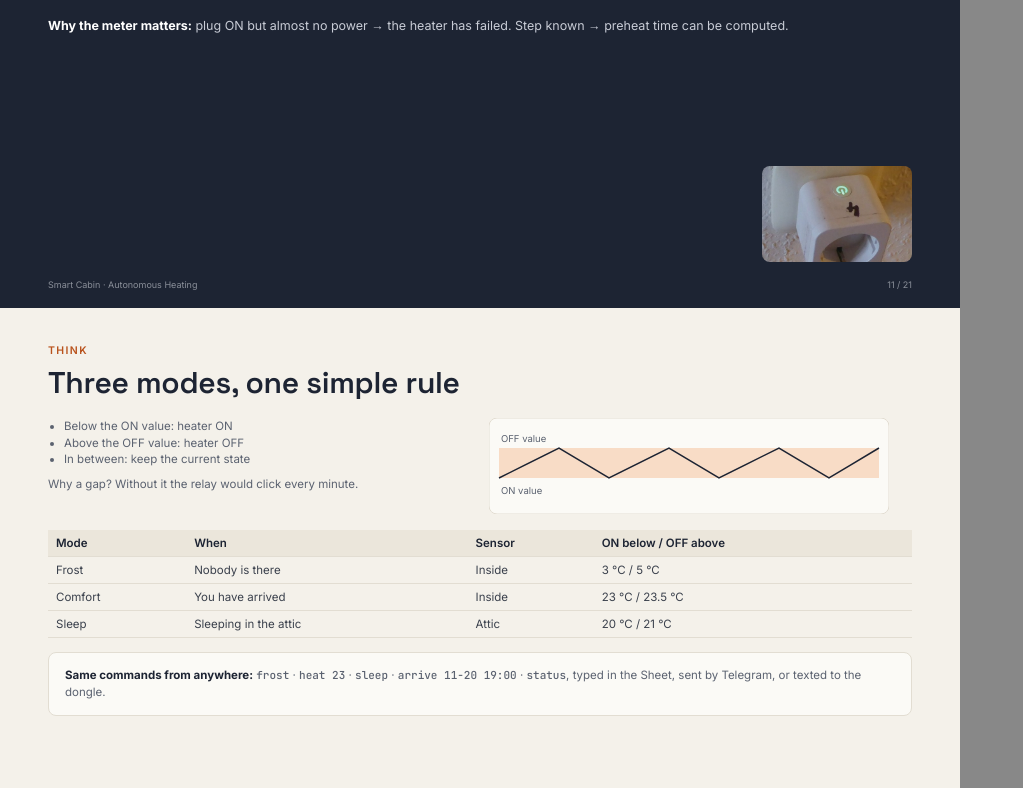
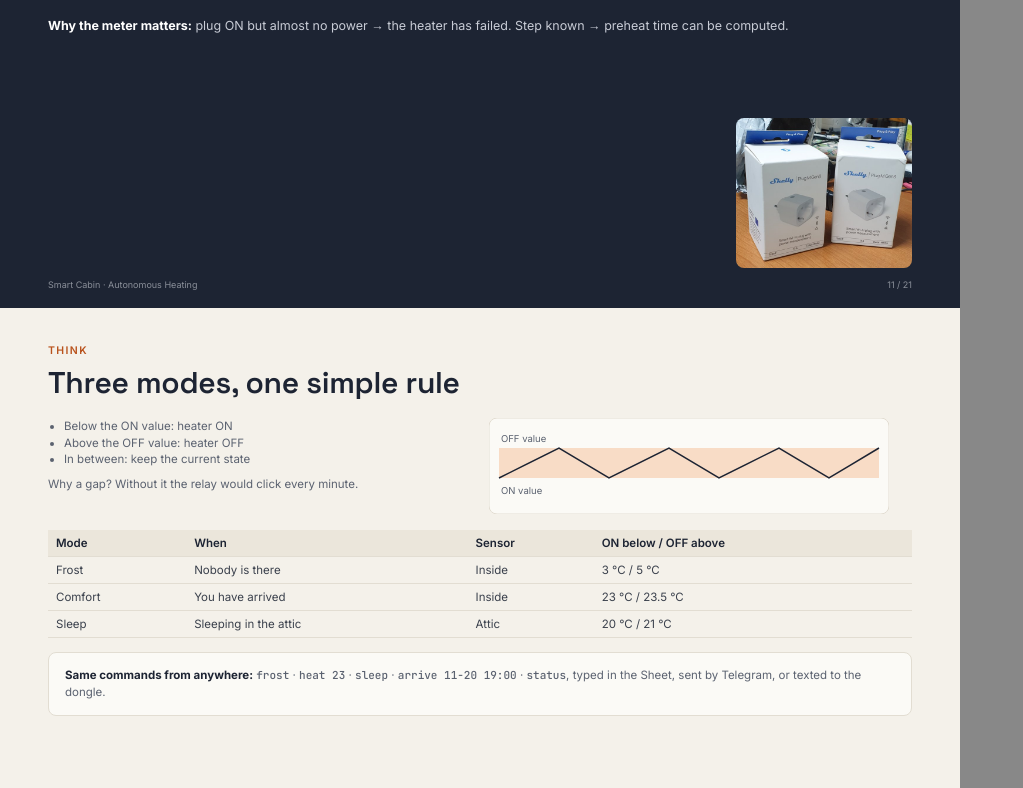
Before and after one commit to ryucheol/sc-sensors, a plain HTML site: page docs/talk/smart-cabin-talk.html in a window 1280 px wide. Shown: the part 5632-6420 px from the top of the page, without its empty margins (0-1023 px from the left). Drawn offline with Linux system fonts and the light colour scheme.

Commit message:
발표자료 11·21쪽: Shelly 플러그를 실제 Shelly Plug M Gen3 사진(직접 촬영)으로, 부품표 온도계도 전체 사진으로
Co-Authored-By: Claude Opus 5.5 <noreply@anthropic.com>
Claude-Session: https://claude.ai/code/session_01VAM9mEghuC1EmF8qg8GhWk

```diff
--- a/docs/talk/smart-cabin-talk.html
+++ b/docs/talk/smart-cabin-talk.html
@@ -270,7 +270,7 @@ svg text { font-family:Inter, sans-serif; }
     <div class="cardd" style="background:#2a3243"><div class="big">Scripts</div><p>The plug runs its own small JavaScript program: a second brain next to the heater.</p></div>
   </div>
   <p style="margin-top:20px; font-size:12.5px"><b style="color:#fff">Why the meter matters:</b> plug ON but almost no power → the heater has failed. Step known → preheat time can be computed.</p>
-  <img src="plug.jpg" style="position:absolute; right:48px; bottom:46px; width:150px; height:96px; object-fit:cover; border-radius:8px; opacity:.9">
+  <img src="shelly.jpg" style="position:absolute; right:48px; bottom:40px; height:150px; width:auto; border-radius:8px">
   <div class="foot"><span>Smart Cabin · Autonomous Heating</span><span>11 / 21</span></div>
 </section>
 
@@ -451,8 +451,8 @@ svg text { font-family:Inter, sans-serif; }
   <div class="k">What it takes</div><h1>Parts and budget</h1>
   <div style="display:grid; grid-template-columns:repeat(7,1fr); gap:8px; margin-top:12px">
     <div class="card" style="padding:8px"><img src="pi.jpg" style="width:100%; height:70px; object-fit:cover; border-radius:5px"><h2 style="font-size:11.5px; margin-top:6px">Raspberry Pi 4 + SD</h2><p style="color:#b9531d; font-weight:600">$60–90 est.</p></div>
-    <div class="card" style="padding:8px"><img src="thermo.jpg" style="width:100%; height:70px; object-fit:cover; border-radius:5px"><h2 style="font-size:11.5px; margin-top:6px">Thermometer × 3</h2><p style="color:#b9531d; font-weight:600">$12.50</p></div>
-    <div class="card" style="padding:8px"><img src="plug.jpg" style="width:100%; height:70px; object-fit:cover; border-radius:5px"><h2 style="font-size:11.5px; margin-top:6px">Shelly plug <span class="new">NEW</span></h2><p style="color:#b9531d; font-weight:600">$10.40</p></div>
+    <div class="card" style="padding:8px"><img src="thermo_full.jpg" style="width:100%; height:70px; object-fit:contain; background:#fbfbfb; border-radius:5px"><h2 style="font-size:11.5px; margin-top:6px">Thermometer × 3</h2><p style="color:#b9531d; font-weight:600">$12.50</p></div>
+    <div class="card" style="padding:8px"><img src="shelly.jpg" style="width:100%; height:70px; object-fit:contain; background:#ebe6db; border-radius:5px"><h2 style="font-size:11.5px; margin-top:6px">Shelly plug <span class="new">NEW</span></h2><p style="color:#b9531d; font-weight:600">$10.40</p></div>
     <div class="card" style="padding:8px"><div style="height:70px; border-radius:5px; background:#ebe6db; display:flex; align-items:center; justify-content:center; font-size:22px; font-weight:700; color:#2f6aa8">LTE</div><h2 style="font-size:11.5px; margin-top:6px">LTE dongle <span class="new">NEW</span></h2><p style="color:#b9531d; font-weight:600">$22.60</p></div>
     <div class="card" style="padding:8px"><div style="height:70px; border-radius:5px; background:#ebe6db; display:flex; align-items:center; justify-content:center; font-size:15px; font-weight:700; color:#2f6aa8">SIM 6 GB</div><h2 style="font-size:11.5px; margin-top:6px">LTE plan <span class="new">NEW</span></h2><p style="color:#b9531d; font-weight:600">$1.40 / month</p></div>
     <div class="card" style="padding:8px"><div style="height:70px; border-radius:5px; background:#ebe6db; display:flex; align-items:center; justify-content:center; font-size:20px; font-weight:700; color:#2f6aa8">Wi‑Fi</div><h2 style="font-size:11.5px; margin-top:6px">Wi‑Fi AP (Mango)</h2><p style="color:#b9531d; font-weight:600">$31</p></div>
```
Also changed, not shown: docs/talk/plug.jpg (deleted), docs/talk/shelly.jpg (added), docs/talk/thermo.jpg (deleted), 1 other file.
